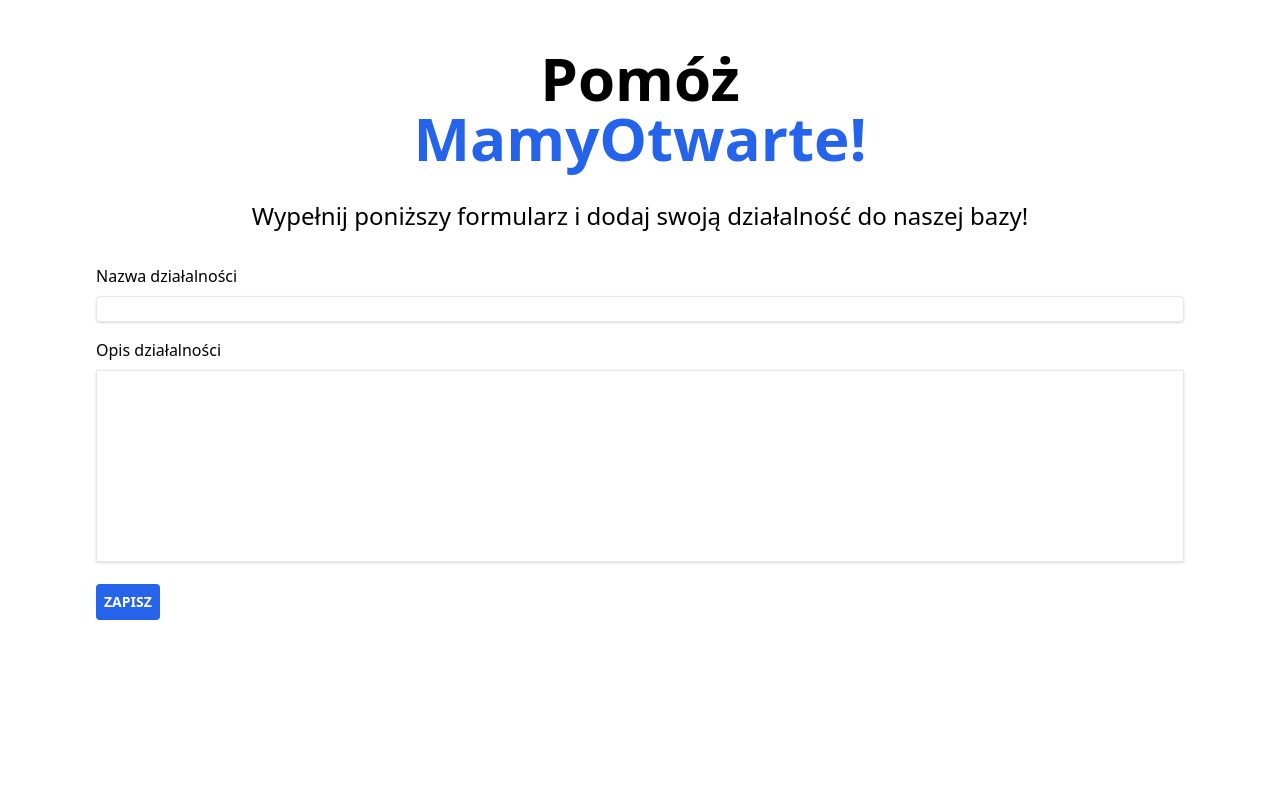
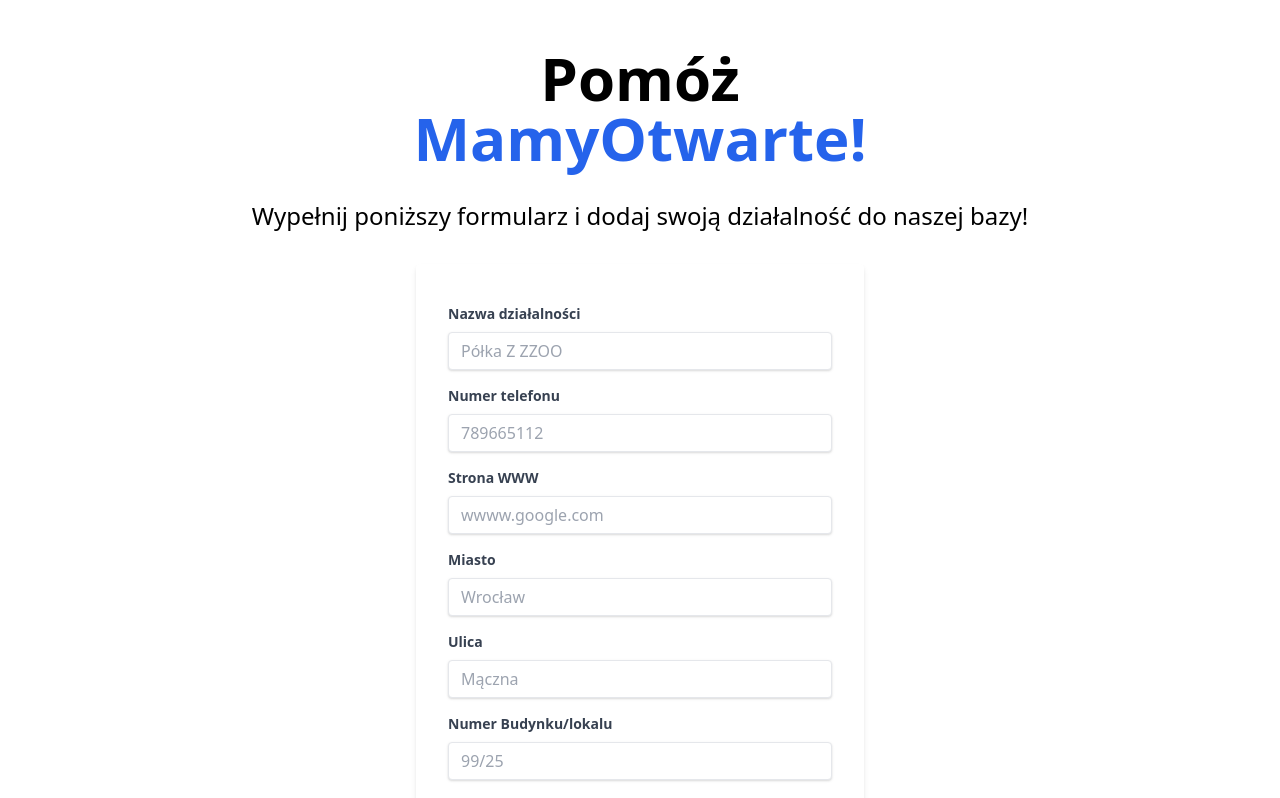
Before and after one commit to PatrykDyminski/mamyOtwarte, a Next.js app: page /new-place in a window 1280 px wide. Shown: the top 798 px of the page. Built offline with nearby package versions, Linux system fonts and the light colour scheme.

Commit message:
Edited form and added map

```diff
--- /dev/null
+++ b/components/my-map.js
@@ -0,0 +1,47 @@
+import { useState, memo, useCallback } from 'react'
+import { GoogleMap, useJsApiLoader } from '@react-google-maps/api';
+
+const containerStyle = {
+  width: '100%',
+  height: '100%'
+};
+
+const center = {
+  lat: 51.759,
+  lng: 19.457
+};
+
+function MyMap() {
+
+  const { isLoaded } = useJsApiLoader({
+    id: 'google-map-script',
+    googleMapsApiKey: process.env.NEXT_PUBLIC_GOOGLE_KEY
+  })
+
+  const [map, setMap] = useState(null)
+
+  const onLoad = useCallback(function callback(map) {
+    const bounds = new window.google.maps.LatLngBounds();
+    map.fitBounds(bounds);
+    setMap(map)
+  }, [])
+
+  const onUnmount = useCallback(function callback(map) {
+    setMap(null)
+  }, [])
+
+  return isLoaded ? (
+    <GoogleMap
+      mapContainerStyle={containerStyle}
+      center={center}
+      zoom={4}
+      onLoad={onLoad}
+      onUnmount={onUnmount}
+    >
+      { /* Child components, such as markers, info windows, etc. */}
+      <></>
+    </GoogleMap>
+  ) : <></>
+}
+
+export default memo(MyMap)
--- a/components/my-page.js
+++ b/components/my-page.js
@@ -16,7 +16,6 @@
       </Head>
       <main className="px-4 py-4 max-w-3xl mx-auto sm:px-6 lg:max-w-4xl lg:px-8 xl:max-w-6xl h-screen ">
 
-
         {children}
 
       </main>
--- a/components/new-place-form.js
+++ b/components/new-place-form.js
@@ -6,7 +6,15 @@
 export default function NewPlaceForm() {
   const [name, setName] = useState('')
   const [description, setDescription] = useState('')
+  const [telephone, setTelephone] = useState()
+  const [website, setWebsite] = useState('')
+  const [city, setCity] = useState('')
+  const [street, setStreet] = useState('')
+  const [streetnr, setStreetnr] = useState('')
   const [submitting, setSubmitting] = useState(false)
+
+  const inputStyle = "shadow appearance-none border rounded w-full py-2 px-3 text-gray-700 leading-tight focus:outline-none focus:shadow-outline"
+  const labelStyle = "block text-gray-700 text-sm font-bold mb-2"
 
   async function submitHandler(e) {
     setSubmitting(true)
@@ -32,26 +40,103 @@
   }
 
   return (
-    <form onSubmit={submitHandler}>
+    <form
+      onSubmit={submitHandler}
+      className="bg-white shadow-md rounded px-8 pt-6 pb-8 mb-4 max-w-md container mx-auto"
+    >
       <div className="my-4">
         <label htmlFor="name">
-          <h3 className="pb-2">Nazwa działalności</h3>
+          <h3 className={labelStyle}>Nazwa działalności</h3>
         </label>
         <input
           id="name"
-          className="shadow border rounded w-full"
+          className={inputStyle}
           type="text"
           name="name"
           value={name}
+          placeholder="Półka Z ZZOO"
           onChange={(e) => setName(e.target.value)}
         />
       </div>
       <div className="my-4">
+        <label htmlFor="telephone">
+          <h3 className={labelStyle}>Numer telefonu</h3>
+        </label>
+        <input
+          id="telephone"
+          className={inputStyle}
+          type="tel"
+          pattern="[0-9]{9}"
+          name="telephone"
+          maxLength={9}
+          minLength={9}
+          value={telephone}
+          placeholder="789665112"
+          onChange={(e) => setTelephone(e.target.value)}
+        />
+      </div>
+      <div className="my-4">
+        <label htmlFor="website">
+          <h3 className={labelStyle}>Strona WWW</h3>
+        </label>
+        <input
+          id="website"
+          className={inputStyle}
+          type="text"
+          name="website"
+          value={website}
+          placeholder="wwww.google.com"
+          onChange={(e) => setWebsite(e.target.value)}
+        />
+      </div>
+      <div className="my-4">
+        <label htmlFor="city">
+          <h3 className={labelStyle}>Miasto</h3>
+        </label>
+        <input
+          id="city"
+          className={inputStyle}
+          type="text"
+          name="city"
+          value={city}
+          placeholder="Wrocław"
+          onChange={(e) => setCity(e.target.value)}
+        />
+      </div>
+      <div className="my-4">
+        <label htmlFor="street">
+          <h3 className={labelStyle}>Ulica</h3>
+        </label>
+        <input
+          id="street"
+          className={inputStyle}
+          type="text"
+          name="street"
+          value={street}
+          placeholder="Mączna"
+          onChange={(e) => setStreet(e.target.value)}
+        />
+      </div>
+      <div className="my-4">
+        <label htmlFor="name">
+          <h3 className={labelStyle}>Numer Budynku/lokalu</h3>
+        </label>
+        <input
+          id="streetnr"
+          className={inputStyle}
+          type="text"
+          name="streetnr"
+          value={streetnr}
+          placeholder="99/25"
+          onChange={(e) => setStreetnr(e.target.value)}
+        />
+      </div>
+      <div className="my-4">
         <label htmlFor="description">
-          <h3 className="pb-2">Opis działalności</h3>
+          <h3 className={labelStyle}>Opis działalności</h3>
         </label>
         <textarea
-          className="shadow border resize-none focus:shadow-outline w-full h-48"
+          className={inputStyle}
           id="description"
           name="description"
           value={description}
--- a/package.json
+++ b/package.json
@@ -8,6 +8,7 @@
     "start": "next start"
   },
   "dependencies": {
+    "@react-google-maps/api": "^2.1.1",
     "clsx": "^1.1.1",
     "google-spreadsheet": "^3.1.15",
     "next": "^10.1.3",
--- a/pages/index.js
+++ b/pages/index.js
@@ -5,6 +5,7 @@
 import Entries from '@/components/entries'
 
 import { useEntries } from '@/lib/swr-hooks'
+import MyMap from '@/components/my-map'
 
 export default function Home() {
 
@@ -40,7 +41,9 @@
           }
 
         </div>
-        <div className="w-2/3 px-2 py-4 bg-blue-400 text-center rounded-md">MAPA</div>
+        <div className="w-2/3 px-2 py-4 bg-blue-400 text-center rounded-md">
+          <MyMap/>
+        </div>
       </div>
 
     </MyPage>
```
Also changed, not shown: 1 other file (tests, documents, lock files or other folders).
